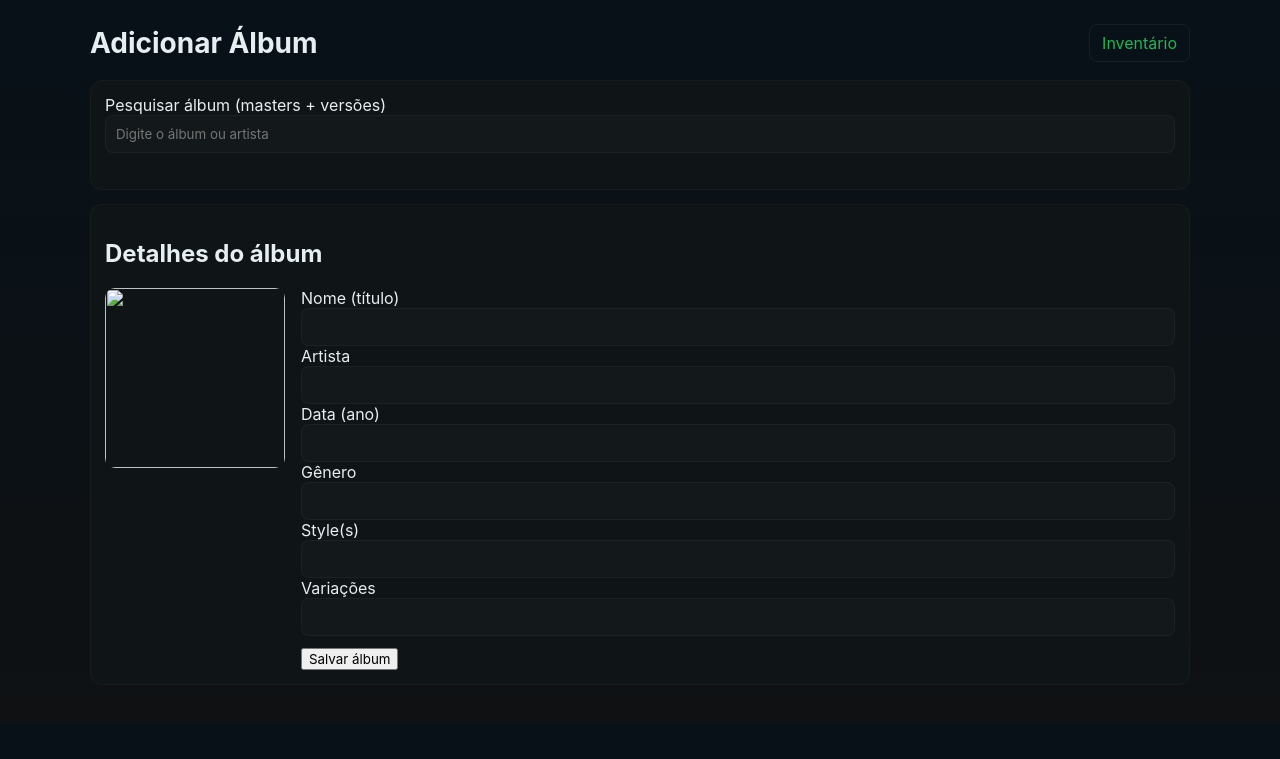
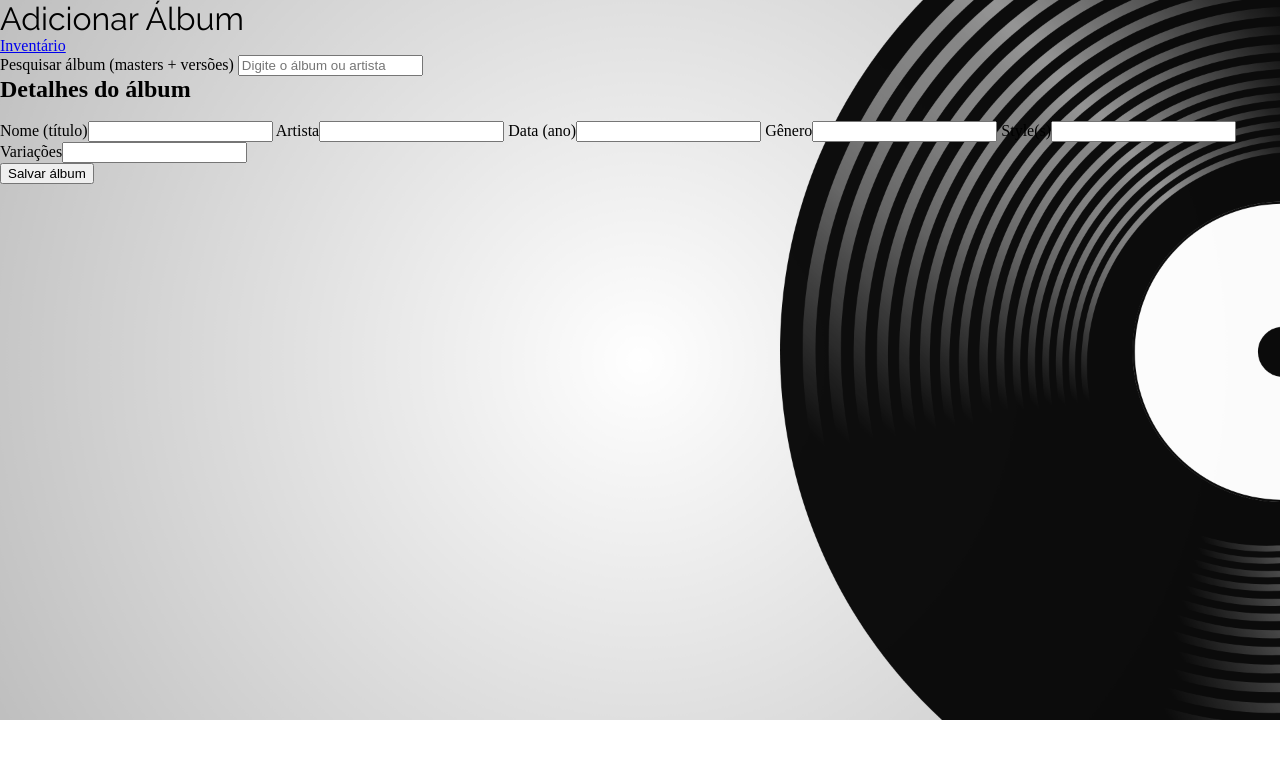
Before and after one commit to CaioDGeraldi/SoundGuardianIntegration, a PHP site: page / in a window 1280 px wide. Shown: the top 759 px of the page. Run offline with PHP 8.4, Linux system fonts and the light colour scheme.

Commit message:
Add files via upload

```diff
--- a/style.css
+++ b/style.css
@@ -1,30 +1,84 @@
-:root{--bg:#0f1113;--card:#0f1417;--accent:#1db954;--muted:#9aa3a8}
-*{box-sizing:border-box;font-family:Inter,Arial,Helvetica,sans-serif}
-body{background:linear-gradient(180deg,#081118 0%, #0f1113 100%);color:#e6eef1;margin:0;padding:24px}
-.wrap{max-width:1100px;margin:0 auto}
-header{display:flex;align-items:center;justify-content:space-between;margin-bottom:18px}
-h1{margin:0;font-size:28px}
-.btn{background:transparent;border:1px solid rgba(255,255,255,0.06);color:var(--accent);padding:8px 12px;border-radius:8px;text-decoration:none}
-.card{background:var(--card);padding:14px;border-radius:12px;margin-bottom:14px;border:1px solid rgba(255,255,255,0.03)}
-input{width:100%;padding:10px;border-radius:8px;border:1px solid rgba(255,255,255,0.04);background:rgba(255,255,255,0.02);color:inherit}
-.suggestions{display:grid;grid-template-columns:1fr;gap:8px;margin-top:10px;max-height:420px;overflow:auto;padding:6px}
-.suggestion, .version{display:flex;gap:12px;align-items:flex-start;padding:8px;border-radius:10px;border:1px solid rgba(255,255,255,0.02);background:linear-gradient(180deg, rgba(255,255,255,0.01), transparent)}
-.thumb{width:84px;height:84px;object-fit:cover;border-radius:8px;flex:0 0 84px}
-.meta{flex:1}
-.tit{font-weight:600}
-.sub{font-size:13px;color:var(--muted);margin-top:4px}
-.small{font-size:12px;color:var(--muted);margin-top:6px}
-.v-actions{margin-top:8px;display:flex;gap:8px;align-items:center}
-.btn.small{padding:6px 8px;background:var(--accent);color:#021012;border-radius:8px;border:none}
-.card-item{background:linear-gradient(180deg, rgba(255,255,255,0.01), transparent);padding:12px;border-radius:12px;text-align:center;border:1px solid rgba(255,255,255,0.02)}
-.grid{display:grid;grid-template-columns:repeat(auto-fill,minmax(220px,1fr));gap:14px;margin-top:12px}
-.cover{width:100%;height:200px;object-fit:cover;border-radius:10px}
-.cover-large{width:320px;object-fit:cover;border-radius:12px}
-.detail{display:flex;gap:18px;align-items:flex-start;margin-top:18px}
-.cover-preview img{width:180px;height:180px;object-fit:cover;border-radius:10px}
-.form-grid{display:flex;gap:16px}
-.fields{flex:1}
-.actions{margin-top:12px}
-.muted{color:var(--muted)}
-.loading, .error{padding:12px;color:var(--muted)}
-.tracklist-area ol{padding-left:20px}
+@import url('https://fonts.googleapis.com/css2?family=Raleway:ital,wght@0,100..900;1,100..900&display=swap');
+
+*{
+    margin: 0px;
+}
+
+body{
+
+    margin:0px;
+    padding:0px;
+
+      position: relative;
+  background-image: url('bg.png');
+  background-size: cover;
+
+  background-repeat: no-repeat;
+}
+
+
+.box {
+width: 100vw;
+height: 100vh;
+display: flex;
+flex-direction: row;
+justify-content: center;
+align-items: center;
+}
+
+
+.content {
+margin-top: 150px;
+text-align: center;
+width: 300px;
+height: 300px;
+letter-spacing: 7px;
+}
+
+.logbox {
+font-family: Arial, Helvetica, sans-serif;
+background-color: rgb(236, 236, 236);
+border: 1px;
+text-align: center;
+width: auto;
+height: 300px;
+padding: 45px;
+border-radius: 10px;
+}
+
+.login{
+    margin-top: 50px;
+
+}
+
+.login input{
+    border: none;
+    padding: 5px;
+    margin-top: 5px;
+
+}
+
+.btnlog{
+    border: none;
+    border-style: none;
+    background-color: blueviolet;
+    padding: 15px;
+    color: white;
+    border-radius: 30px;
+    margin-top: 15px;
+    cursor: pointer;
+
+}
+
+.btnlog:hover{
+     background-color: rgb(79, 25, 129);
+    transition: 0,5s;
+}
+
+h1{
+    font-family: "Raleway", sans-serif;
+  font-optical-sizing: auto;
+  font-weight: normal;
+  font-style: normal;
+
+}
```
Also changed, not shown: bg.png (added), book.png (added), box.svg (added), cd.png (added), vinil.svg (added), wish.png (added).
